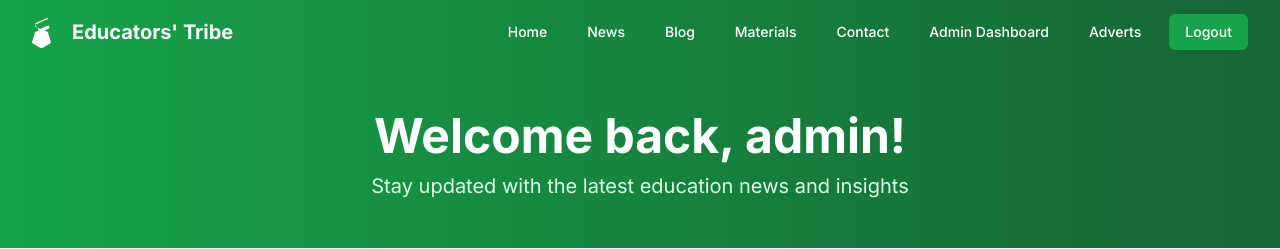
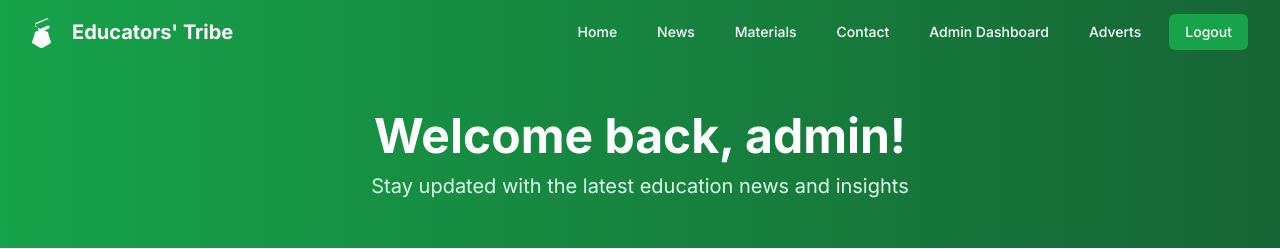
Before and after one commit to spw3bt3ch/educators-tribe, a Flask app: page / in a window 1280 px wide. Shown: the top 249 px of the page. Run offline with Flask 3, Linux system fonts and the light colour scheme; a user stored in the database is signed in; some libraries are stand-ins or nearby versions.

Commit message:
Homepage update

```diff
--- a/templates/base.html
+++ b/templates/base.html
@@ -31,7 +31,7 @@
                 <div class="hidden md:flex items-center space-x-4">
                     <a href="{{ url_for('index') }}" class="text-white hover:text-green-200 px-3 py-2 rounded-md text-sm font-medium transition">Home</a>
                     <a href="{{ url_for('news') }}" class="text-white hover:text-green-200 px-3 py-2 rounded-md text-sm font-medium transition">News</a>
-                    <a href="{{ url_for('blog') }}" class="text-white hover:text-green-200 px-3 py-2 rounded-md text-sm font-medium transition">Blog</a>
+                    {% if request.endpoint != 'index' %}<a href="{{ url_for('blog') }}" class="text-white hover:text-green-200 px-3 py-2 rounded-md text-sm font-medium transition">Blog</a>{% endif %}
                     <a href="{{ url_for('materials') }}" class="text-white hover:text-green-200 px-3 py-2 rounded-md text-sm font-medium transition">Materials</a>
                     <a href="{{ url_for('contact') }}" class="text-white hover:text-green-200 px-3 py-2 rounded-md text-sm font-medium transition">Contact</a>
                     {% if current_user.is_authenticated %}
@@ -65,7 +65,7 @@
             <div id="mobile-menu" class="hidden md:hidden pb-4 space-y-1">
                 <a href="{{ url_for('index') }}" class="block text-white hover:text-green-200 hover:bg-green-700 px-3 py-2.5 rounded-md text-base font-medium transition">Home</a>
                 <a href="{{ url_for('news') }}" class="block text-white hover:text-green-200 hover:bg-green-700 px-3 py-2.5 rounded-md text-base font-medium transition">News</a>
-                <a href="{{ url_for('blog') }}" class="block text-white hover:text-green-200 hover:bg-green-700 px-3 py-2.5 rounded-md text-base font-medium transition">Blog</a>
+                {% if request.endpoint != 'index' %}<a href="{{ url_for('blog') }}" class="block text-white hover:text-green-200 hover:bg-green-700 px-3 py-2.5 rounded-md text-base font-medium transition">Blog</a>{% endif %}
                 <a href="{{ url_for('materials') }}" class="block text-white hover:text-green-200 hover:bg-green-700 px-3 py-2.5 rounded-md text-base font-medium transition">Materials</a>
                 <a href="{{ url_for('contact') }}" class="block text-white hover:text-green-200 hover:bg-green-700 px-3 py-2.5 rounded-md text-base font-medium transition">Contact</a>
                 {% if current_user.is_authenticated %}
--- a/templates/index.html
+++ b/templates/index.html
@@ -21,7 +21,7 @@
             <p class="text-sm sm:text-base md:text-lg lg:text-xl mb-6 sm:mb-8 text-green-200 max-w-3xl mx-auto px-2">Join Nigeria's newest community of educators! Be among the first to shape this platform. Share your experiences, learn from others, and help build a community that's transforming education.</p>
             <div class="flex flex-col sm:flex-row gap-3 sm:gap-4 justify-center items-center px-2">
                 <a href="{{ url_for('register') }}" class="bg-white text-green-600 px-6 sm:px-8 py-3 rounded-lg font-semibold hover:bg-green-50 transition w-full sm:w-auto text-center shadow-lg hover:shadow-xl active:scale-95">Join Our Community</a>
-                <a href="{{ url_for('news') }}" class="bg-green-500 text-white px-6 sm:px-8 py-3 rounded-lg font-semibold hover:bg-green-600 transition w-full sm:w-auto text-center shadow-lg hover:shadow-xl active:scale-95">Read Latest News</a>
+                <a href="{{ url_for('news') }}" class="bg-green-500 text-white px-6 sm:px-8 py-3 rounded-lg font-semibold hover:bg-green-600 transition w-full sm:w-auto text-center shadow-lg hover:shadow-xl active:scale-95">Read Latest Blog</a>
             </div>
         </div>
     </div>
```
